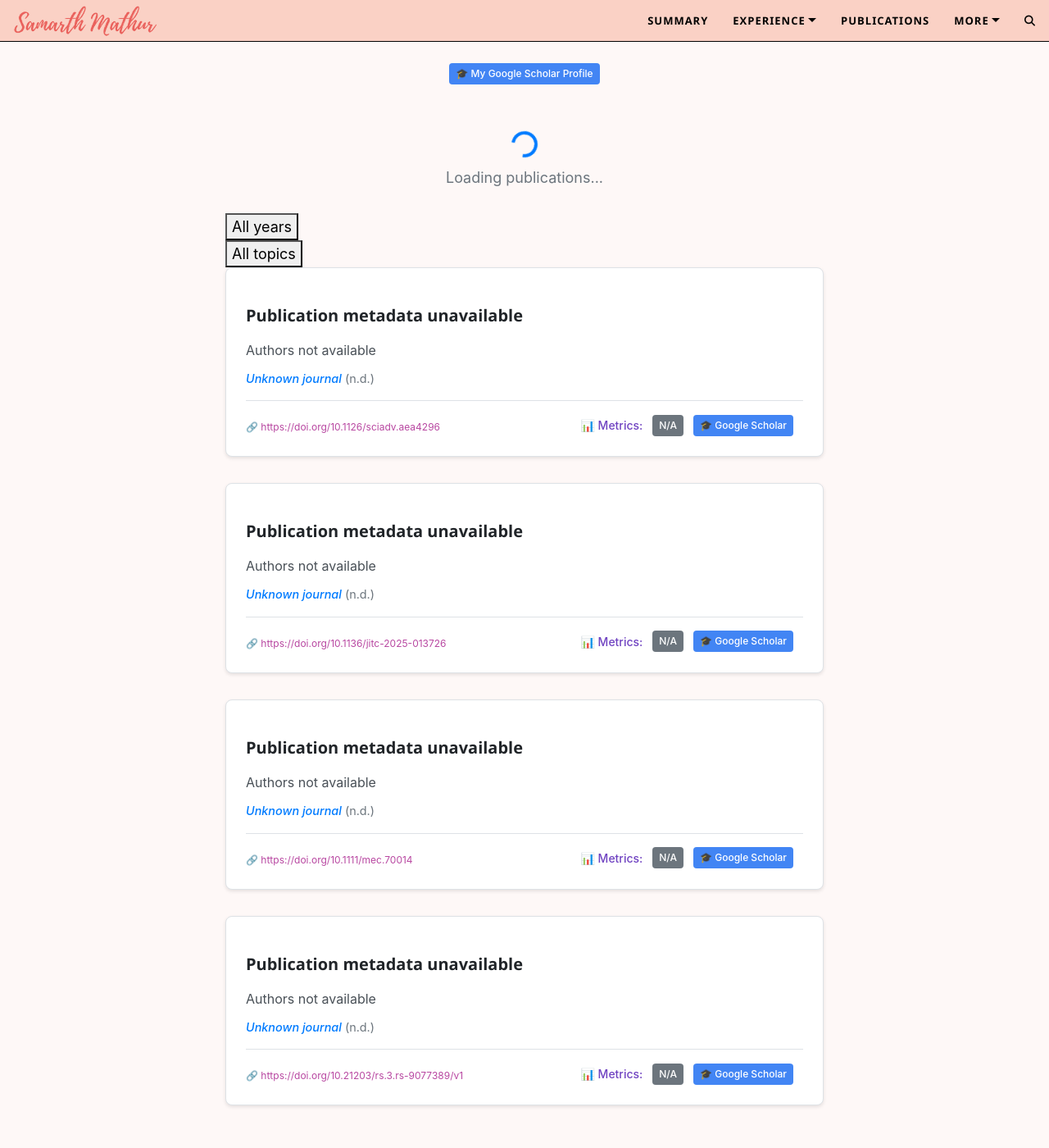
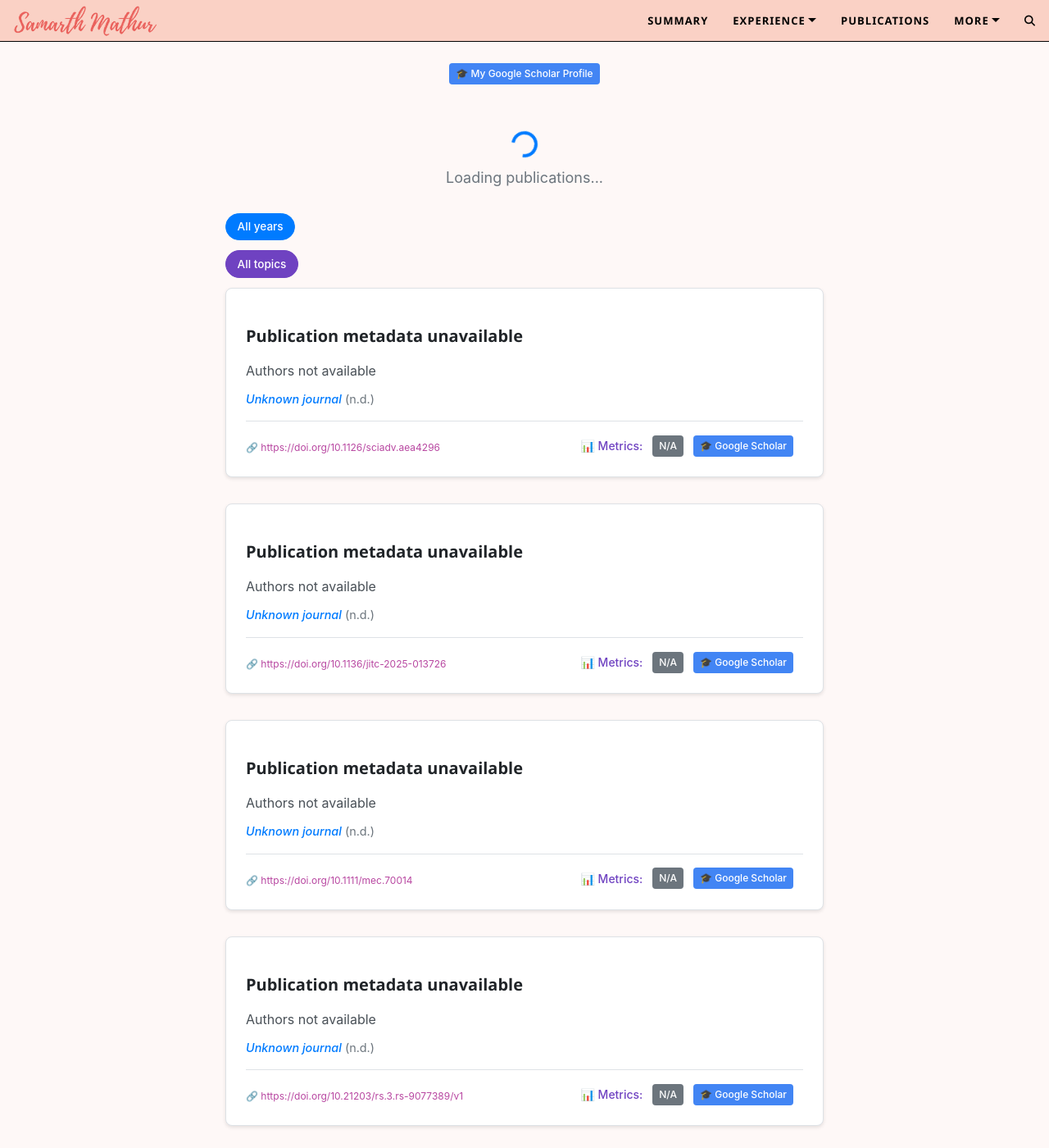
Before and after one commit to samarth8392/samarth8392.github.io, a Jekyll site: the page built from pubs.md, in a window 1280 px wide and 1400 px high, scrolled down 227 px. Shown: the whole window at 82% size. Built offline with Jekyll 4.4.1, drawn with Linux system fonts in a browser that asks for light colours; comment, search, counter and statistics services are not loaded.

Commit message:
style: add pill styling for publication year/topic filters

```diff
--- a/assets/css/publications.css
+++ b/assets/css/publications.css
@@ -157,3 +157,63 @@
         font-size: 1.1rem;
     }
 }
+
+/* Year/Topic Filter Pills */
+.pub-filter-row {
+    display: flex;
+    flex-wrap: wrap;
+    gap: 0.5rem;
+    margin-bottom: 0.75rem;
+}
+
+.pub-filter-row:last-of-type {
+    margin-bottom: 1.5rem;
+}
+
+.pub-filter-btn {
+    background: #f1f3f5;
+    border: 1px solid #dee2e6;
+    color: #495057;
+    border-radius: 999px;
+    padding: 0.35rem 0.85rem;
+    font-size: 0.85rem;
+    font-weight: 500;
+    cursor: pointer;
+    transition: background-color 0.2s ease, border-color 0.2s ease, color 0.2s ease;
+}
+
+.pub-filter-btn:hover {
+    background: #e9ecef;
+}
+
+.pub-filter-btn[data-year].active {
+    background: #007bff;
+    border-color: #007bff;
+    color: white;
+}
+
+.pub-filter-btn[data-topic].active {
+    background: #6f42c1;
+    border-color: #6f42c1;
+    color: white;
+}
+
+.pub-filter-btn .count {
+    opacity: 0.7;
+    font-weight: 400;
+    margin-left: 0.15rem;
+}
+
+.pub-no-results {
+    text-align: center;
+    color: #6c757d;
+    padding: 2rem 0;
+    font-size: 0.95rem;
+}
+
+@media (max-width: 768px) {
+    .pub-filter-btn {
+        font-size: 0.8rem;
+        padding: 0.3rem 0.7rem;
+    }
+}
```
